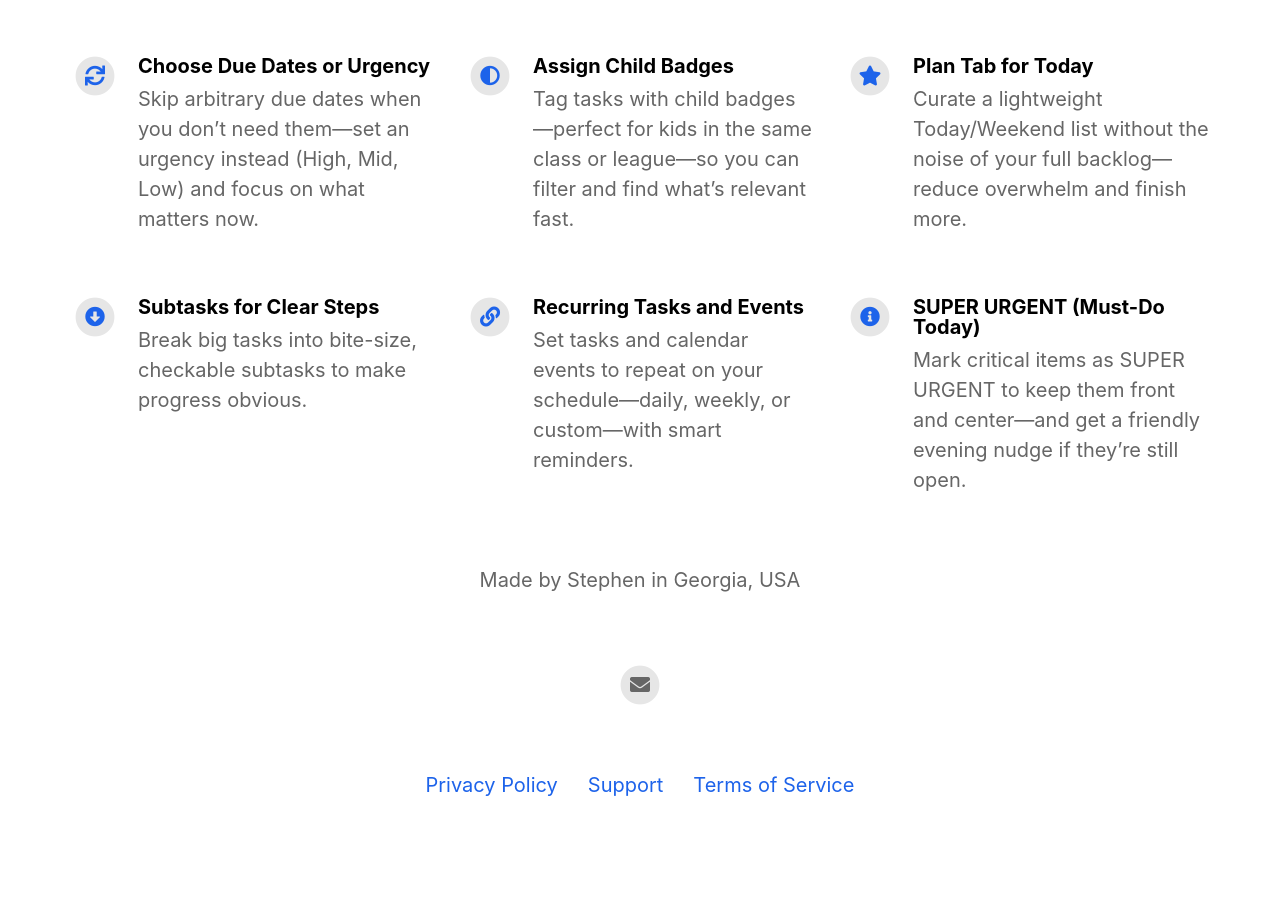
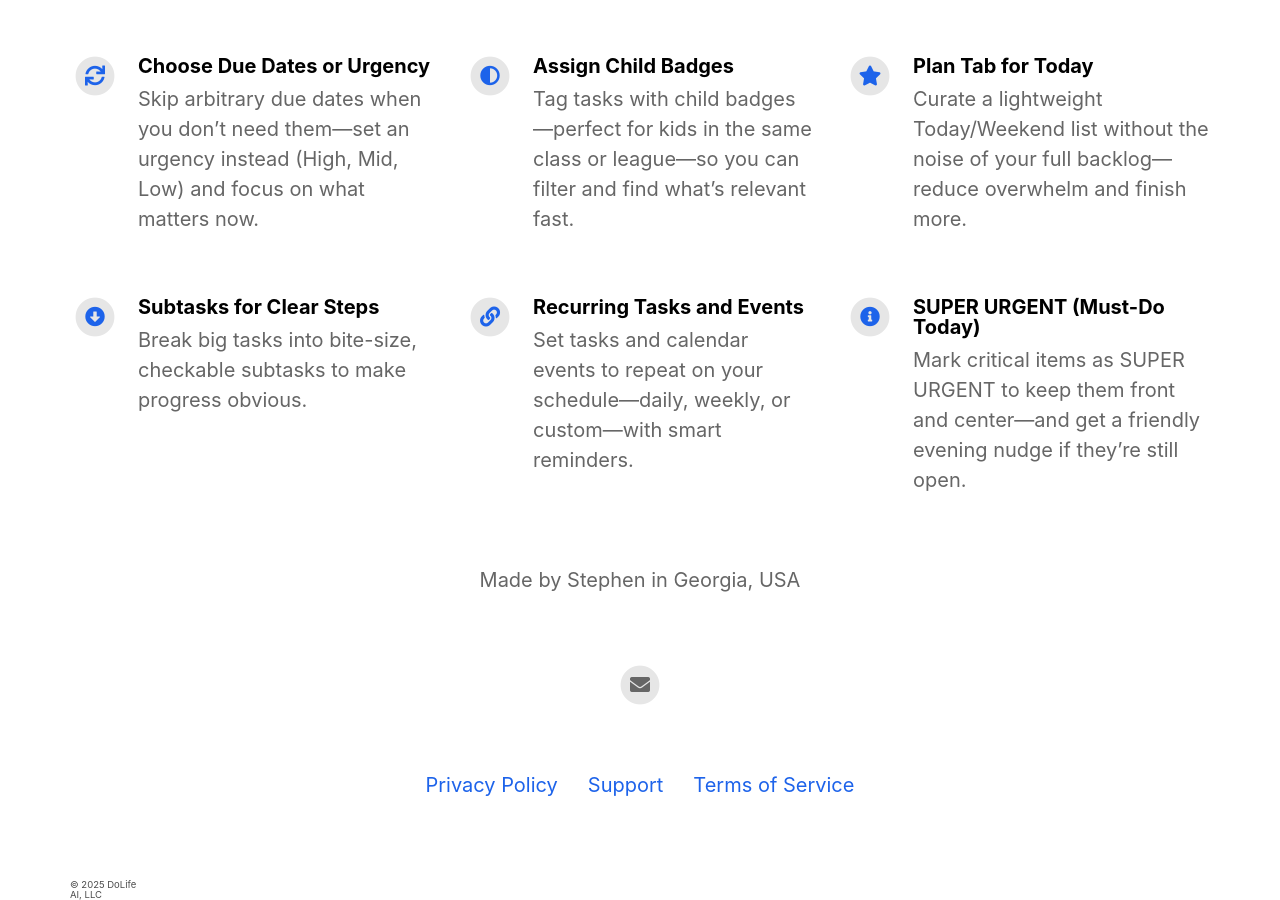
Before and after one commit to DoLife-AI/dolife-site, a Jekyll site: the page built from index.html, in a window 1280 px wide and 900 px high, scrolled down 1259 px. Built offline with Jekyll 4.4.1, drawn with Linux system fonts in a browser that asks for light colours; nearby versions of some CDN libraries; before the commit the page ends 2124 px from its top, so only the background shows below that.

Commit message:
Update default.html

```diff
--- a/_layouts/default.html
+++ b/_layouts/default.html
@@ -58,6 +58,7 @@
                         </div>
                     </div>
                     {% include features.html %}
+                    {% include custom-legal.html %}
                     {% include footer.html %}
                     {% include appstoreimages.html %}
                 </div>
```
